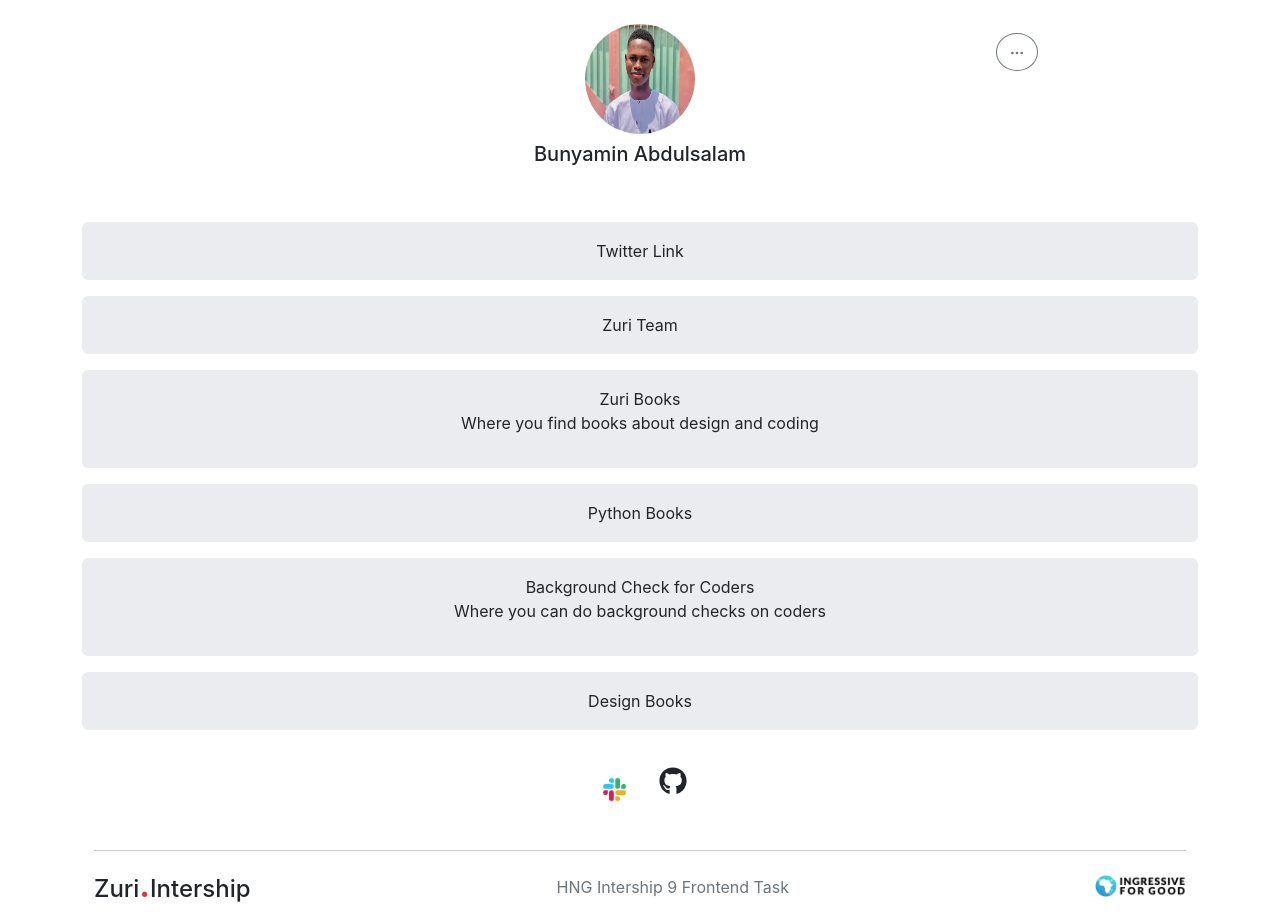
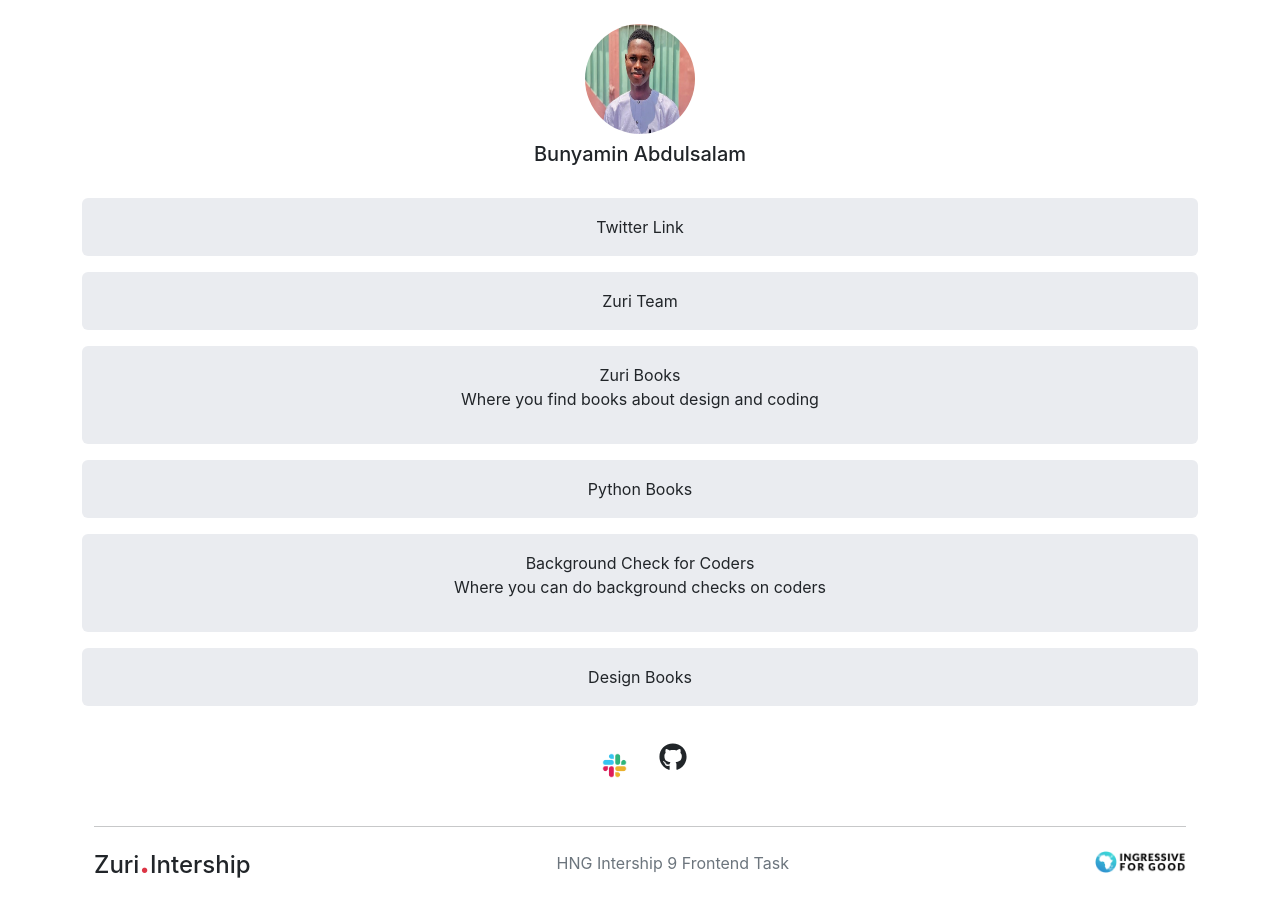
Before and after one commit to olalekan67/zuritask2, a React (Create React App) app: page / in a window 1280 px wide. After the commit the page ends 891 px from the top, so only its background shows below. Built offline with nearby package versions, Linux system fonts and the light colour scheme.

Commit message:
Update Profile.jsx

```diff
--- a/src/component/Profile.jsx
+++ b/src/component/Profile.jsx
@@ -1,5 +1,6 @@
 import React from 'react'
 import profileImg from './assets/profile-img.jpg'
+import { FaShare } from 'react-icons/fa'
 import { TbDots } from 'react-icons/tb'
 
 function Profile({name}) {
@@ -11,7 +12,8 @@
         <h5 id='twitter' className='d-none'>olalekan103</h5>
         <h5 className="d-none" id='slack'>{name}</h5>
         <div className='position-top ms-auto'>
-          <button className='btn btn-outline-secondary col-1 profile-btn'><TbDots /></button>
+          <button className='btn btn-outline-secondary col-1 profile-btn d-md-none'><TbDots /></button>
+          <button className='btn btn-outline-secondary col-1 profile-btn d-none d-md-block'><FaShare /></button>
         </div>
     </div>
   )
```
